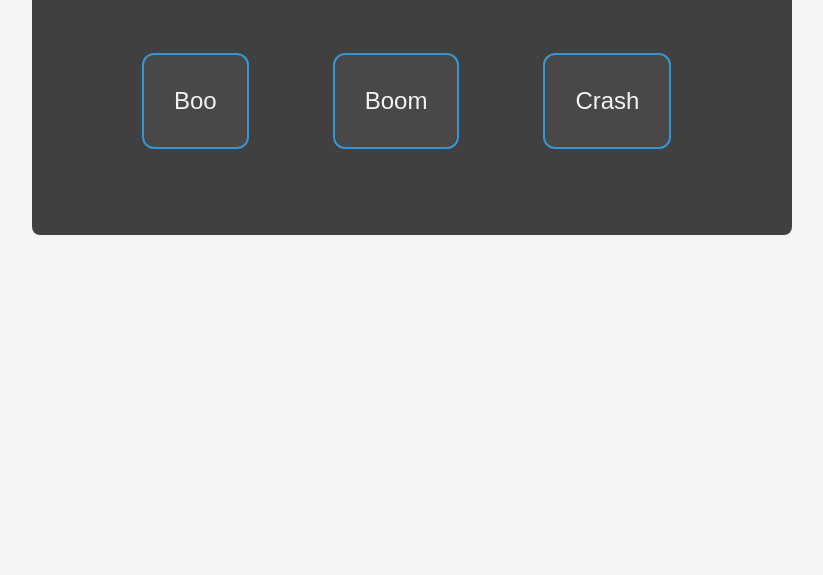
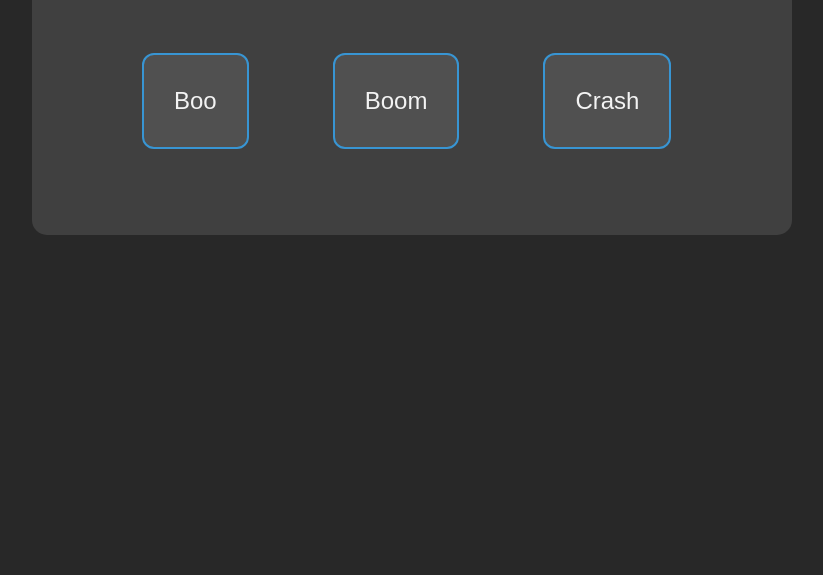
Before and after one commit to huntkay1/mi349_soundboard, a plain HTML site: page index.html in a window 1280 px wide. Shown: the part 225-800 px from the top of the page, without its empty margins (228-1051 px from the left). Drawn offline with Linux system fonts and the light colour scheme.

Commit message:
color changes

```diff
--- a/index.html
+++ b/index.html
@@ -9,7 +9,7 @@
 
     <style>
         body {
-            background-color: #f5f5f5;
+            background-color: #282828;
             margin-top: 100px;
         }
 
@@ -34,7 +34,7 @@
             margin: 0 auto;
             height: 300px;
             width: 700px;
-            border-radius: 8px;
+            border-radius: 15px;
         }
 
         ul {
@@ -44,15 +44,13 @@
         ul li {
             display: inline-block;
             padding: 40px;
-
-
         }
 
         button {
             color: #f3f3f3;
+            background-color: #505050;
             font-size: 24px;
             padding: 32px 30px;
-            background-color: #484848;
             border: 2px solid #3895d3;
             border-radius: 12px;
         }
```
